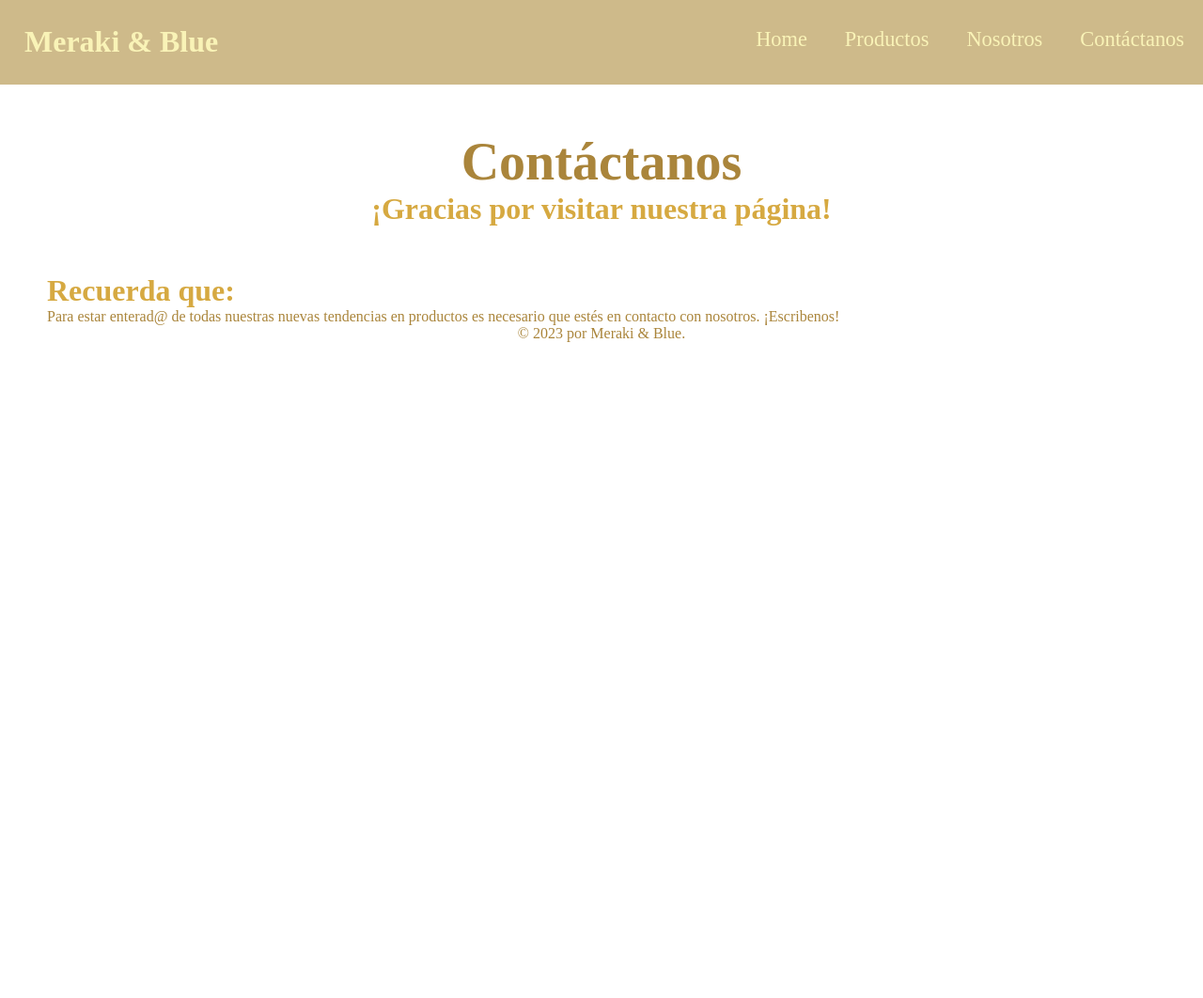
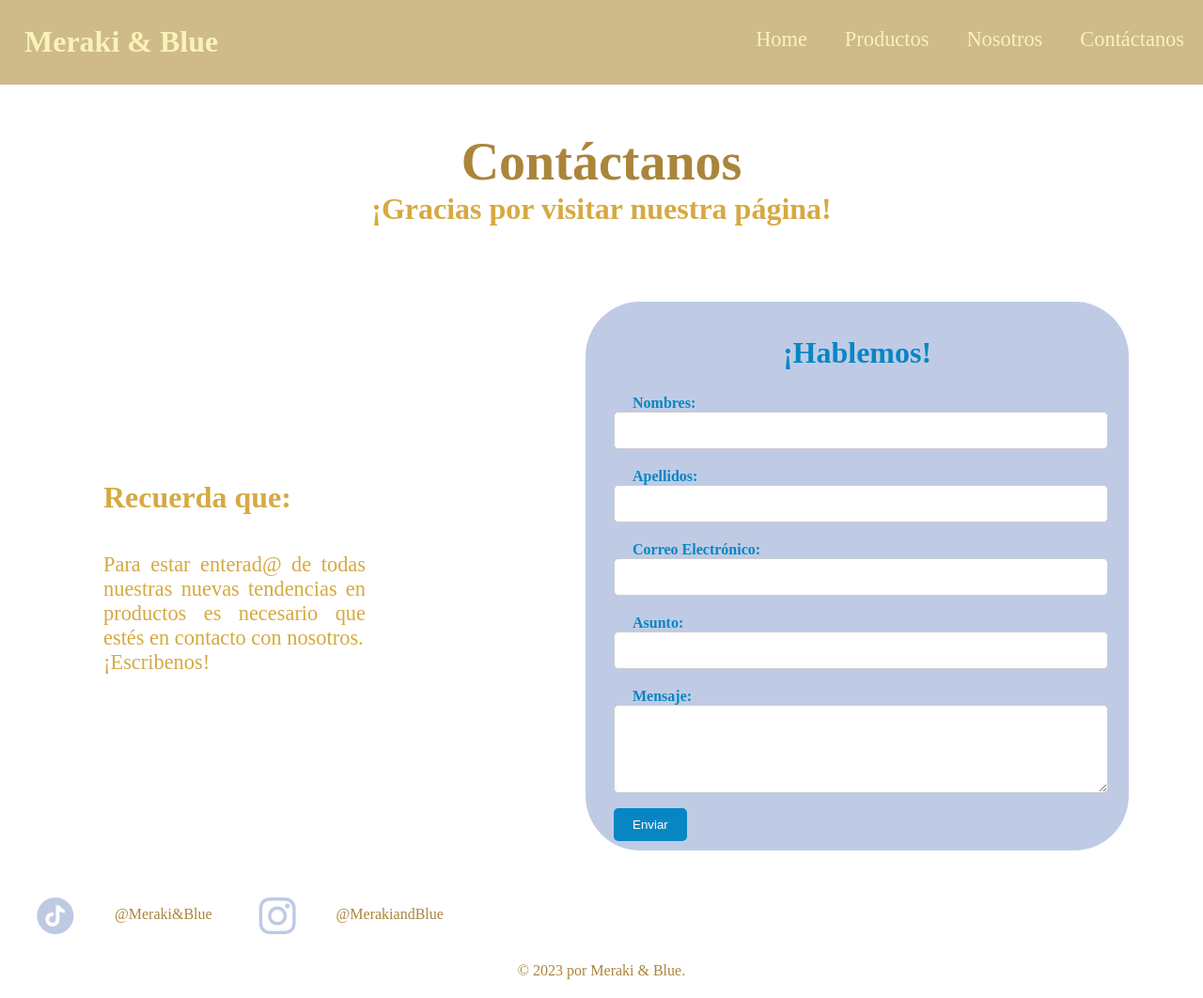
Before and after one commit to KarlaVall3/Meraki-Blue, a plain HTML site: page contactanos.html in a window 1280 px wide. Shown: the whole page at 94% size. Before the commit the page ends 800 px from the top, so only its background shows below. Drawn offline with Linux system fonts and the light colour scheme.

Commit message:
CONTACTANOS (Casi terminado)
00:53
10/10/2023
-Karla

```diff
--- a/contactanos.html
+++ b/contactanos.html
@@ -6,7 +6,6 @@
     <link rel="stylesheet" href="css/estilo_contactanos.css">
 </head>
 <body>
-    <main>
     <header>
         <div id="barra_menu">
             <h1>Meraki & Blue</h1>
@@ -28,13 +27,47 @@
     </header>
         <h2>Contáctanos</h2>
         <h3>¡Gracias por visitar nuestra página!</h3>
-    <section id="recordatorio">
+    <div id="medio">
+    <section id="izquierda">
         <h4>Recuerda que:</h4>
-        <p>Para estar enterad@ de todas nuestras nuevas tendencias en productos es necesario que estés en contacto con nosotros.
+        <p>Para estar enterad@ de todas nuestras nuevas tendencias en productos es necesario que estés en contacto con nosotros.<br>
         ¡Escribenos!</p>
     </section>
-</main>
+    <section id="derecha">
+        <h1>¡Hablemos!</h1>
+        <form action="#" method="post">
+            <div class="form-group">
+                <label for="nombres">Nombres:</label>
+                <input type="text" id="nombres" name="nombres" required>
+            </div>
+            <div class="form-group">
+                <label for="apellidos">Apellidos:</label>
+                <input type="text" id="apellidos" name="apellidos" required>
+            </div>
+            <div class="form-group">
+                <label for="correo">Correo Electrónico:</label>
+                <input type="email" id="correo" name="correo" required>
+            </div>
+            <div class="form-group">
+                <label for="asunto">Asunto:</label>
+                <input type="text" id="asunto" name="asunto" required>
+            </div>
+            <div class="form-group">
+                <label for="mensaje">Mensaje:</label>
+                <textarea id="mensaje" name="mensaje" rows="4" required></textarea>
+            </div>
+            <button type="submit">Enviar</button>
+        </form>
+    </section>
+    </div>
+    </div>
 <footer>
+    <table id="redes">
+            <tr>
+                <td><img src="Tick-Tock.png">@Meraki&Blue</td>
+                <td><img src="Instagramm.png">@MerakiandBlue</td>
+            </tr>
+        </table>
     <p>© 2023 por Meraki & Blue.</p>
 </footer>
 </body>
--- a/css/estilo_contactanos.css
+++ b/css/estilo_contactanos.css
@@ -98,18 +98,111 @@ h4{
 	font-family:Mermaid;
 	color: #D6A941;
 	font-size: 2em;
+	padding-top: 110px;
+	padding-left: 45px;
 }
 
 p{
-	font-family:Pinkerston;
+	font-family:LaFogle;
 	color: #AA853B;
 	font-size: 1em;
 }
 
-#recordatorio{
+#medio{
+	padding: 20px;
+	display: flex;
+}
+
+#izquierda{
 	color: #AA853B;
 	font-size: 1em;
-	padding-left: 50px;
+	padding-top: 90px;
+	padding-left: 45px;
+	width: 45%;
+}
+
+#izquierda p{
+	padding-top: 40px;
+	padding-left: 45px;
+	font-family:LaFogle;
+	color: #D6A941;
+	font-size: 1.4em;
+	width: 50%;
+	text-align: justify;
+}
+
+#derecha{
+	margin-top: 10px;
+	width: 45%;
+	background-color: #BFCBE5;
+	border-radius: 10%;
+	padding: 10px;
+}
+
+#derecha h1 {
+    text-align: center;
+    color: #0886C4;
+}
+
+.form-group {
+    margin: 20px;
+    width: 95%;
+}
+
+label {
+		margin-left: 20px;
+    display: block;
+    font-weight: bold;
+    color: #0886C4;
+    font-family: LaFogle;
+    width: 95%;
+}
+
+input[type="text"],
+input[type="email"],
+textarea {
+    width: 95%;
+    padding: 10px;
+    border: 1px solid #ccc;
+    border-radius: 5px;
+    font-size: 16px;
+}
+
+button {
+    background-color: #0886C4;
+    color: #fff;
+    border: none;
+    padding: 10px 20px;
+    margin-left: 20px;
+    margin-top: -10px;
+    border-radius: 5px;
+    cursor: pointer;
+}
+
+button:hover {
+    background-color: #0056b3;
+}
+
+.footer-container {
+    background-color: #007bff;
+    color: #fff;
+    text-align: center;
+    padding: 20px;
+    border-radius: 5px;
+    margin-top: 20px;
+}
+
+#redes {
+    text-align: center;
+}
+
+#redes td {
+    padding: 10px;
+}
+
+#redes img {
+    vertical-align: middle;
+    margin-right: 10px;
 }
 
 /*inicio footer*/
--- a/css/estilo_index.css
+++ b/css/estilo_index.css
@@ -112,7 +112,7 @@ td{
 }
 
 #p_banner{
-	font-family:Pinkerston;
+	font-family:LaFogle;
 	color: #0886C4;
 	font-size: 1.8em;
 	text-align: left;
@@ -145,7 +145,7 @@ h3{
 
 h4{
 	text-align: center;
-	font-family:Pinkerston;
+	font-family:LaFogle;
 	color: #AA853B;
 	font-size: 1em;
 }
@@ -161,7 +161,7 @@ h5{
 
 p{
 	text-align: center;
-	font-family:Pinkerston;
+	font-family:LaFogle;
 	color: #AA853B;
 	font-size: 1em;
 }
@@ -210,7 +210,7 @@ article{
 
 footer{
 	text-align: center;
-	font-family:Pinkerston;
+	font-family:LaFogle;
 	color: #AA853B;
 	padding-top: 20 px;
 	padding-bottom: 20px;
--- a/css/estilo_nosotros.css
+++ b/css/estilo_nosotros.css
@@ -101,7 +101,7 @@ h3{
 	padding: 10px;
 	padding-left: 30px;
 	padding-top: 0px;
-	font-family:Pinkerston;
+	font-family:LaFogle;
 	color: #0886C4;
 	font-size: 1.3em;
 	text-align: justify;
@@ -170,7 +170,7 @@ tr{
 	padding: 30px;
 	padding-left: 280px;
 	padding-top: 0px;
-	font-family:Pinkerston;
+	font-family:LaFogle;
 	color: #0886C4;
 	font-size: 1.3em;
 	text-align: justify;
@@ -195,7 +195,7 @@ tr{
 
 footer{
 	text-align: center;
-	font-family:Pinkerston;
+	font-family:LaFogle;
 	color: #AA853B;
 	padding-top: 20px;
 	padding-bottom: 50px;
--- a/css/estilo_productos.css
+++ b/css/estilo_productos.css
@@ -114,7 +114,7 @@ h3{
 
 p{
 	text-align: center;
-	font-family:Pinkerston;
+	font-family:LaFogle;
 	color: #AA853B;
 	font-size: 1em;
 }
@@ -151,7 +151,7 @@ article{
 
 footer{
 	text-align: center;
-	font-family:Pinkerston;
+	font-family:LaFogle;
 	color: #AA853B;
 	padding-top: 50px;
 	padding-bottom: 50px;
```
Lines whose indentation alone changed are shown as unchanged.
